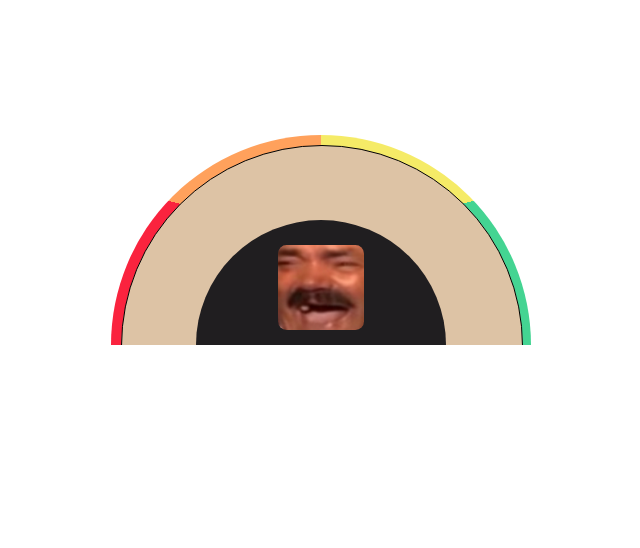
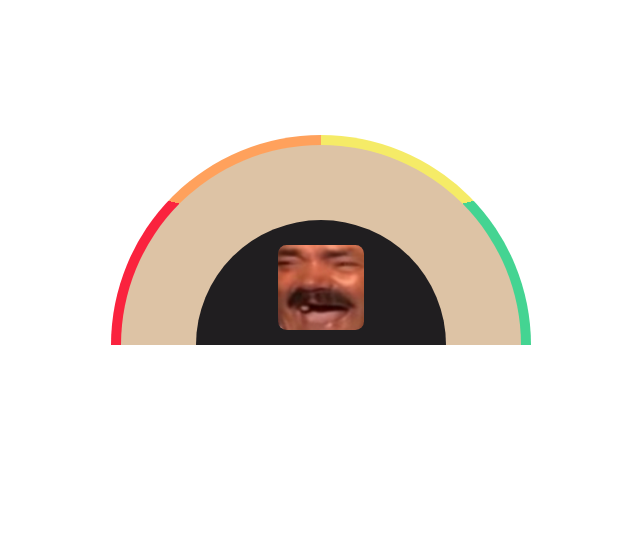
Before and after one commit to dchan04/emoteMeter, a website: page index.html in a window 1280 px wide. Shown: the whole page, without its empty margins (319-959 px from the left). Drawn offline with nearby package versions, Linux system fonts and the light colour scheme.

Commit message:
Update index.css
just removing the border I added in the last change

```diff
--- a/index.css
+++ b/index.css
@@ -76,7 +76,6 @@ p {
   margin-left: 10px;
   margin-top: 10px;
   top: 0%;
-  border: solid 1px black;
   border-radius: 250px 250px 0px 0px;
 }
 
```
